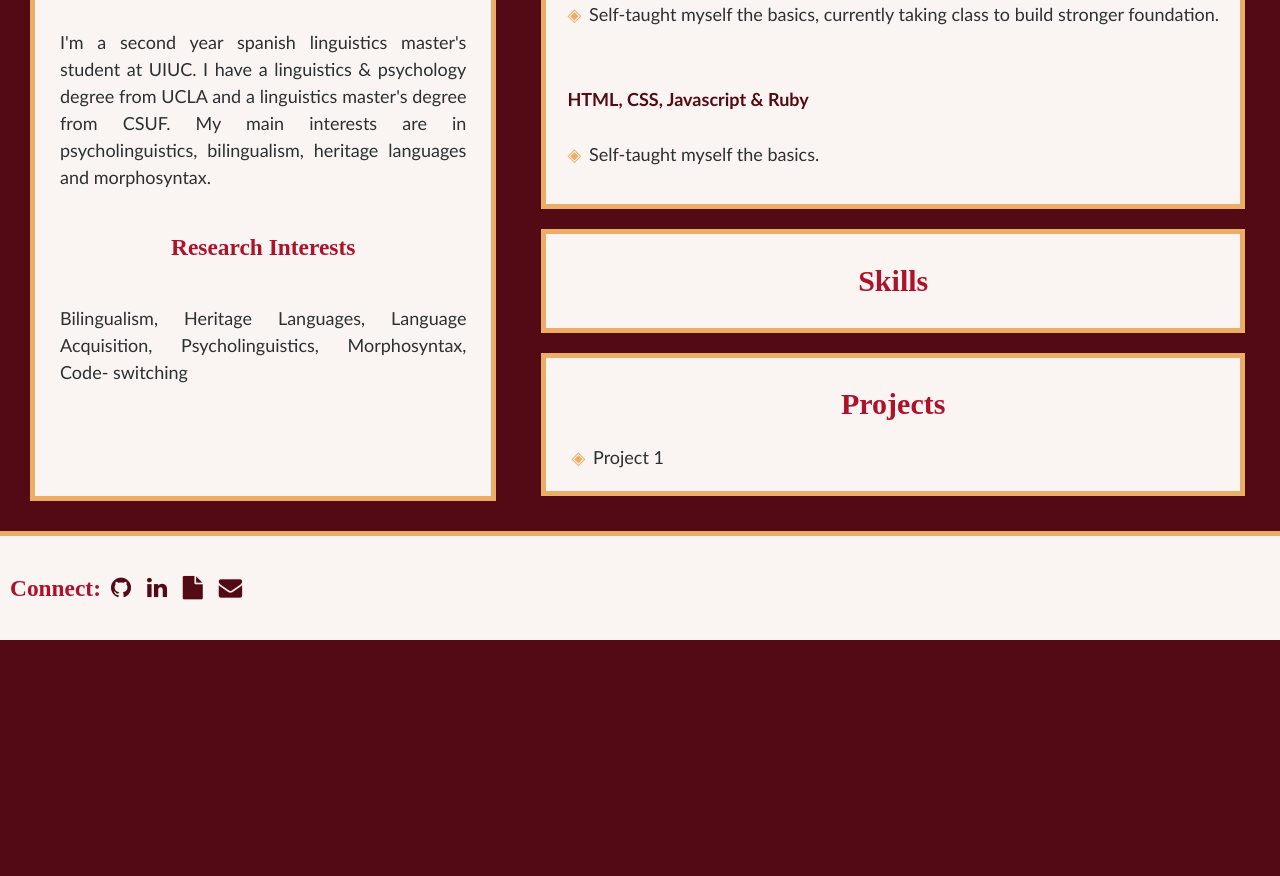
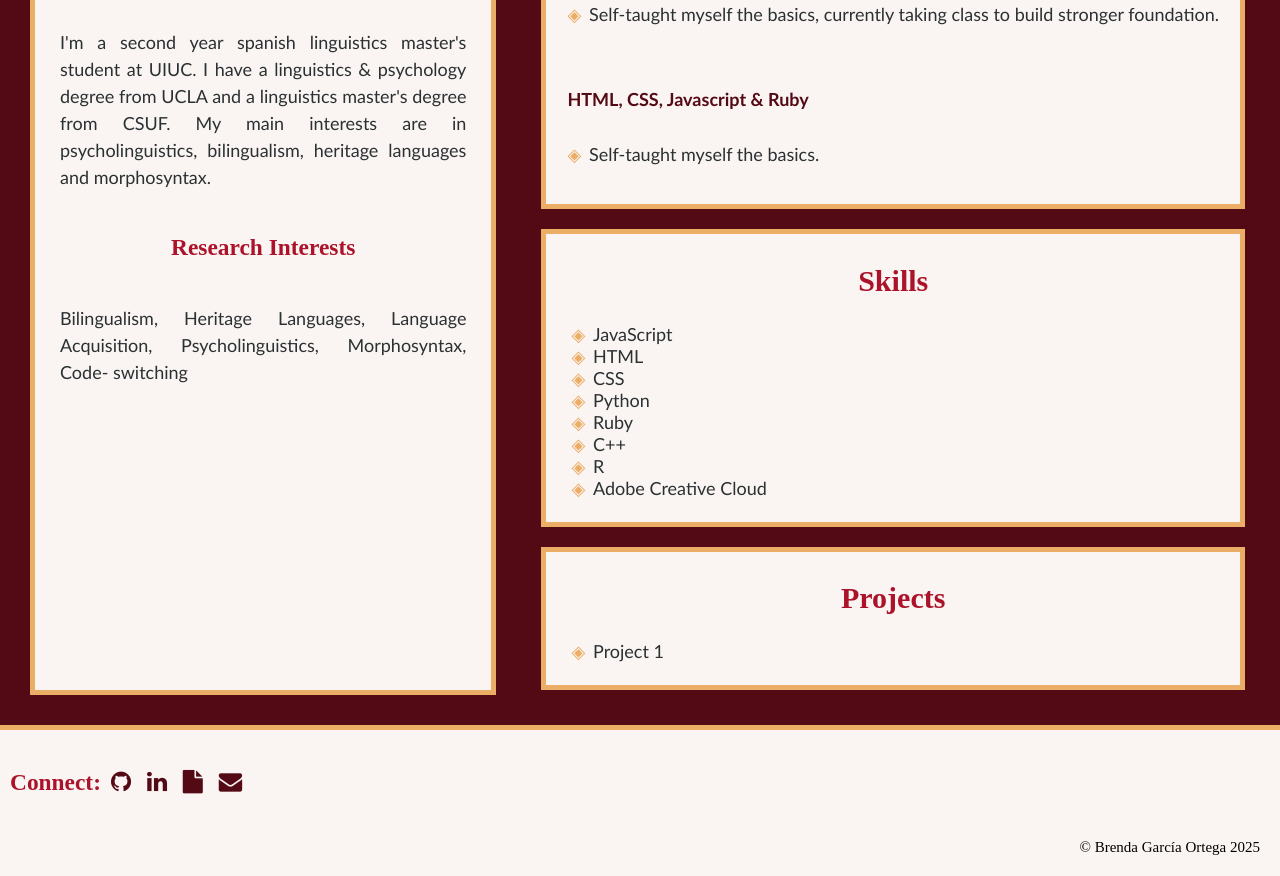
Before and after one commit to bgarciaort/brenda-garcia-ortega-luna, a plain HTML site: page index.html in a window 1280 px wide. Shown: the part 673-1549 px from the top of the page. Before the commit the page ends 1313 px from the top, so only its background shows below. Drawn offline with Linux system fonts and the light colour scheme.

Commit message:
js added, created footer and skills

```diff
--- a/css/index.css
+++ b/css/index.css
@@ -80,7 +80,7 @@ img {
   flex-wrap: wrap;
   margin: auto;
 }
-.experience, .skills, .projects {
+.experience, .projects {
   text-align: center;
   margin: 20px;
   background-color: rgb(250, 245, 242);
@@ -121,6 +121,16 @@ img {
 	  left: 0;
     color: rgb(236, 173, 102);
   }
+
+
+#skills {
+  text-align: center;
+  margin: 20px;
+  background-color: rgb(250, 245, 242);
+  border: 5px solid rgb(236, 173, 102);
+  flex: 70%;
+  padding: 5px;
+}
 
  ul  {
     list-style: none;
@@ -196,10 +206,16 @@ header{
   font-size: 100%;
   color:rgb(236, 173, 102);
   }
-.navbar, .about p, .exp-container, ul {
+.navbar, .about p, ul, ul li:before {
   flex-direction: column;
   font-size: 100%;
   }
+
+  .exp-title, .exp-description, .exp-description ul, .exp-description ul li:before {
+  flex-direction: column;
+  font-size: 100%;
+  }
+
 .navbar a {
   color:rgb(116,	27,	71);
   }
--- a/index.html
+++ b/index.html
@@ -89,9 +89,11 @@ switching</p>
         </div>
     </div>
     <!-- Skills -->
-    <div class = "skills" id="mySkills">
-      <h2>Skills</h2>
-    </div>
+      <section id="skills">
+        <h2>Skills</h2>
+          <ul>
+          </ul>
+        </section>
      <!-- Projects -->
     <div class = "projects" id="myProjects">
       <h2>Projects</h2>
@@ -114,5 +116,7 @@ switching</p>
     </div>
     </footer>
   </main>
+
+<script src="js/index.js"></script>
 </body>
 </html>
--- /dev/null
+++ b/js/index.js
@@ -0,0 +1,22 @@
+/** Footer */
+
+const today = new Date();
+const thisYear = today.getFullYear();
+const footer = document.querySelector('footer');
+const copyright = document.createElement('p');
+copyright.innerHTML = `&copy; Brenda García Ortega ${thisYear}`;
+copyright.style.fontSize = "15px"
+copyright.style.textAlign = 'right';
+copyright.style.marginRight = '20px';
+footer.appendChild(copyright);
+
+/** Skills List*/
+
+const skills = ["JavaScript", "HTML", "CSS", "Python", "Ruby", "C++", "R", "Adobe Creative Cloud"];
+const skillsSection = document.querySelector('#skills');
+const skillsList = skillsSection.querySelector("ul");
+for (let i = 0; i < skills.length; i++) {
+    const skill = document.createElement("li");
+    skill.textContent = skills[i];
+    skillsList.appendChild(skill);
+    }
```
